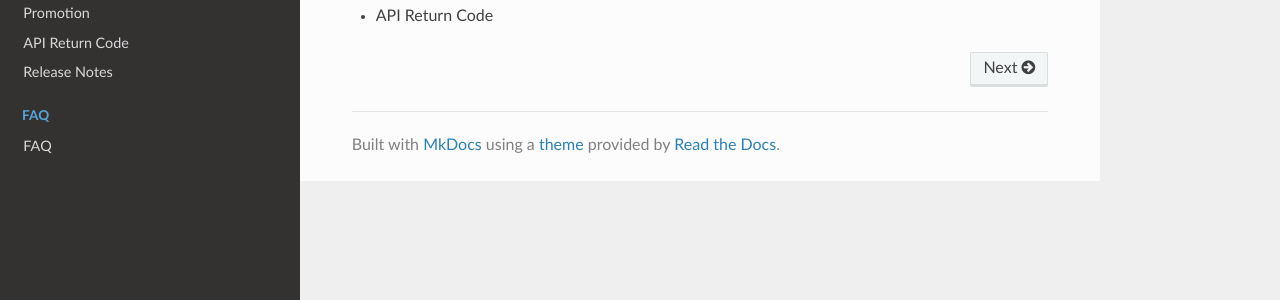
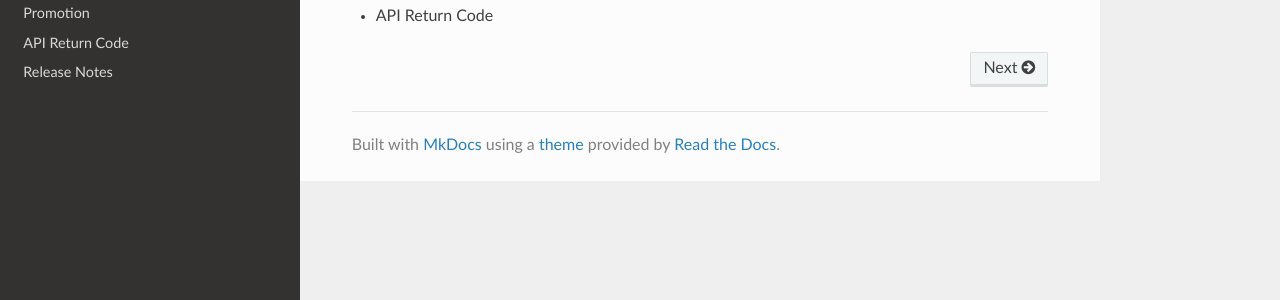
Before and after one commit to ToastAnalytics/ToastAnalytics, an MkDocs documentation site: the page built from docs/index.md, in a window 1280 px wide. Shown: the part 495-795 px from the top of the page. Built offline with MkDocs 1.6.1, drawn with Linux system fonts in a browser that asks for light colours; nearby versions of some CDN libraries; old or Windows-style settings are respelled for this version of MkDocs.

Commit message:
Update mkdocs.yml
* 좌측 List 에서 FAQ temp 삭제

```diff
--- a/mkdocs.yml
+++ b/mkdocs.yml
@@ -18,5 +18,3 @@ pages:
 - ['Developer/8. Promotion Developer Guide.md', 'Developer Guide', 'Promotion']
 - ['Developer/9. Error Code.md', 'Developer Guide', 'API Return Code']
 - ['Developer/10. Release Notes.md', 'Developer Guide', 'Release Notes']
-
-- ['FAQ/FAQ.md', 'FAQ', 'FAQ']
```
